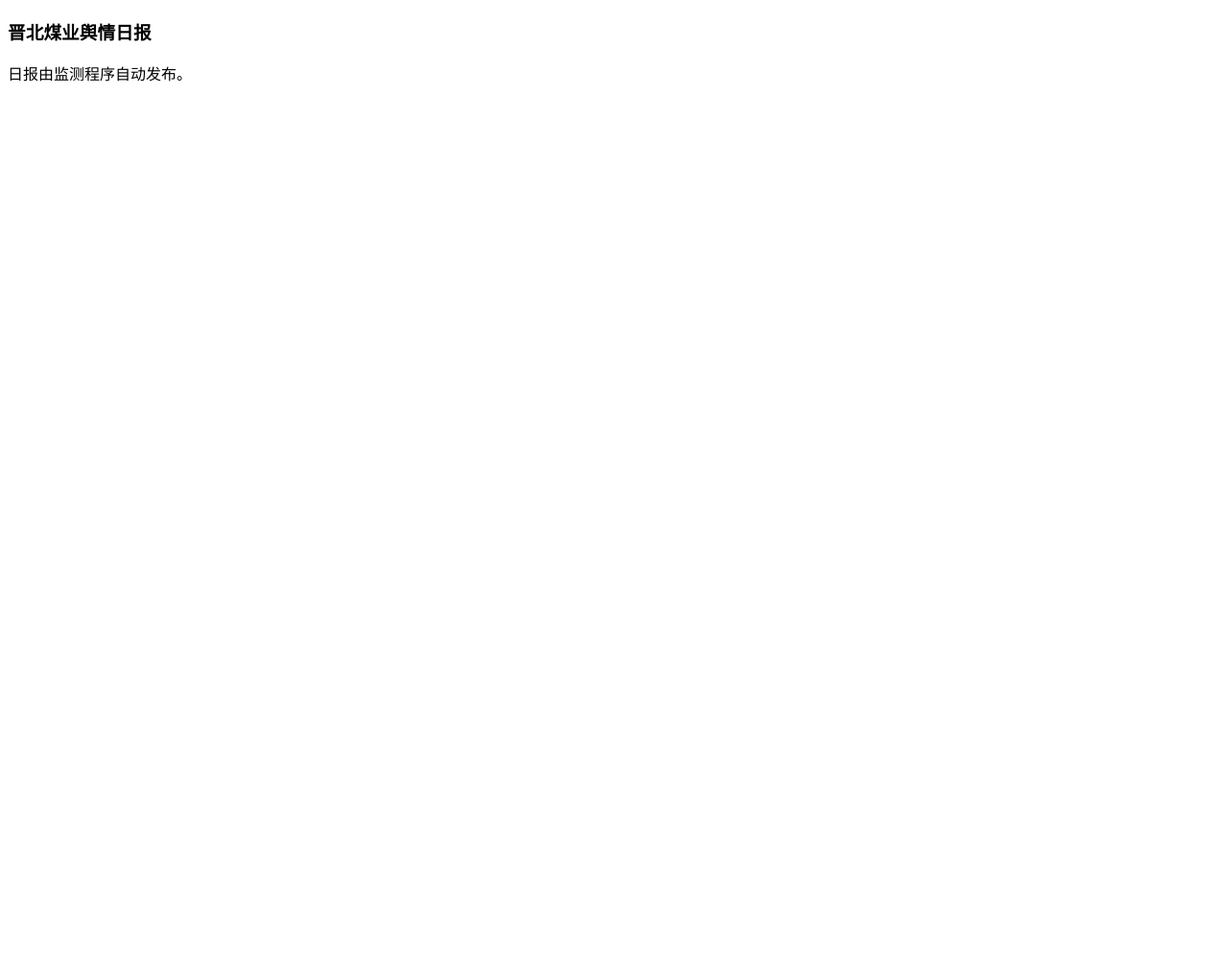
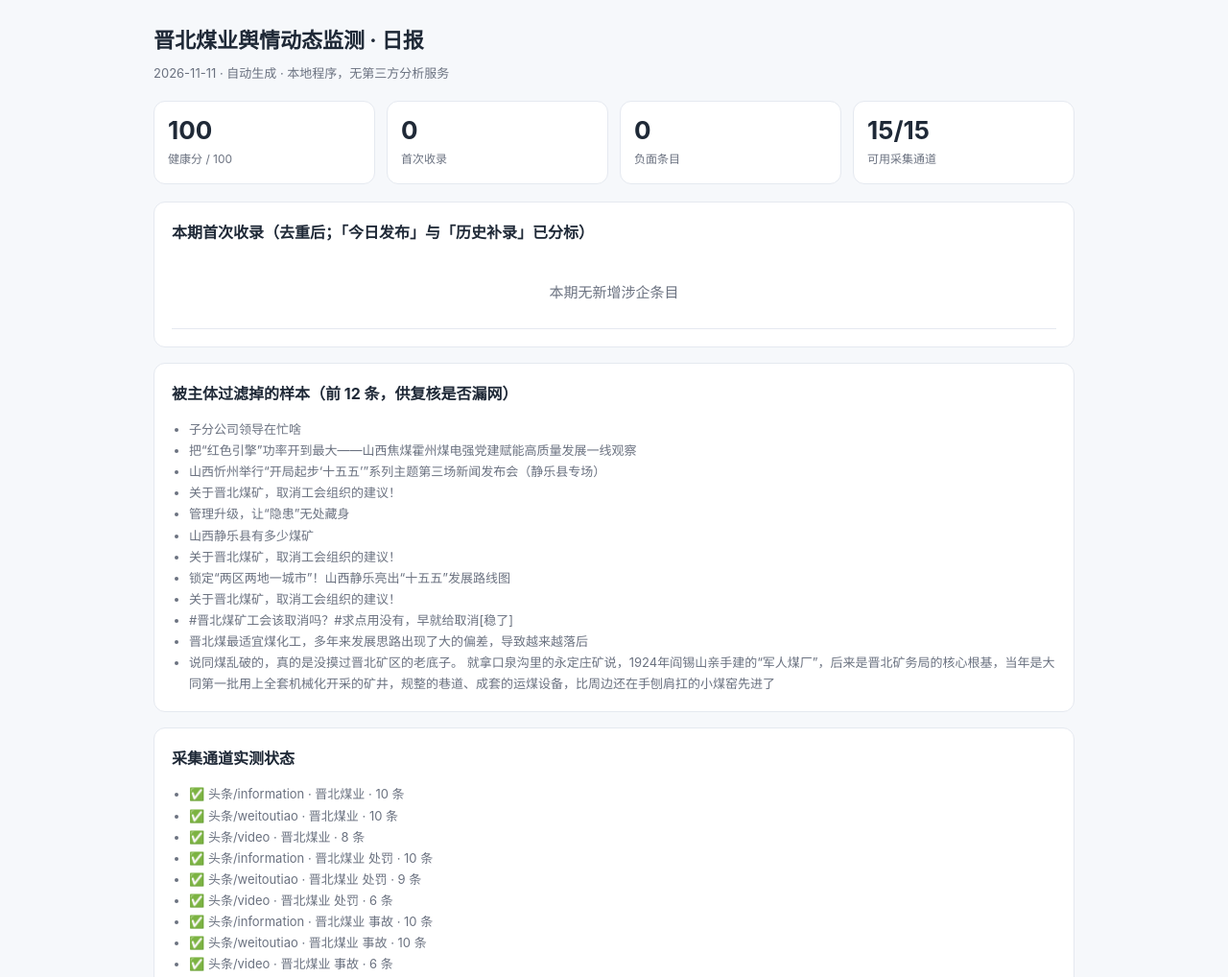
Before and after one commit to GIACGOOD/pom-jinbei-report, a plain HTML site: page index.html in a window 1280 px wide. Shown: the top 1018 px of the page at 96% size. Before the commit the page ends 800 px from the top, so only its background shows below. Drawn offline with Linux system fonts and the light colour scheme.

Commit message:
report index.html

```diff
--- a/index.html
+++ b/index.html
@@ -1 +1,34 @@
-<!doctype html><meta charset="utf-8"><title>晋北煤业舆情日报</title><h3>晋北煤业舆情日报</h3><p>日报由监测程序自动发布。</p>
+<!DOCTYPE html><html lang="zh-CN"><head><meta charset="utf-8">
+<meta name="viewport" content="width=device-width,initial-scale=1">
+<title>晋北煤业舆情日报 2026-11-11</title>
+<style>
+:root{--bg:#f6f8fb;--card:#fff;--ink:#1f2937;--sub:#6b7280;--line:#e5e9f0}
+*{box-sizing:border-box}body{margin:0;padding:24px;background:var(--bg);color:var(--ink);
+font:15px/1.7 -apple-system,"Segoe UI","Microsoft YaHei",sans-serif}
+.wrap{max-width:960px;margin:0 auto}h1{font-size:22px;margin:0 0 4px}
+.date{color:var(--sub);font-size:13px;margin-bottom:18px}
+.grid{display:grid;grid-template-columns:repeat(4,1fr);gap:12px;margin-bottom:18px}
+.kpi{background:var(--card);border:1px solid var(--line);border-radius:12px;padding:14px}
+.kpi b{display:block;font-size:26px;line-height:1.2}.kpi span{color:var(--sub);font-size:12px}
+.card{background:var(--card);border:1px solid var(--line);border-radius:12px;padding:18px;margin-bottom:16px}
+h2{font-size:16px;margin:0 0 12px}table{width:100%;border-collapse:collapse}
+td{border-bottom:1px solid var(--line);padding:10px 8px;vertical-align:top}
+td:first-child{width:48px}td:last-child{width:80px;white-space:nowrap}
+.sub{color:var(--sub);font-size:12px;margin-top:3px}.empty{color:var(--sub);text-align:center;padding:24px}
+.tag{display:inline-block;font-size:11px;padding:1px 6px;border-radius:5px;color:#374151;white-space:nowrap}
+ul{margin:0;padding-left:18px;color:var(--sub);font-size:13px}
+.note{background:#fffbeb;border:1px solid #fcd34d;border-radius:12px;padding:14px;font-size:13px;color:#78350f}
+a{color:#2563eb;text-decoration:none}
+@media(max-width:640px){.grid{grid-template-columns:repeat(2,1fr)}}
+</style></head><body><div class="wrap">
+<h1>晋北煤业舆情动态监测 · 日报</h1><div class="date">2026-11-11 · 自动生成 · 本地程序，无第三方分析服务</div>
+<div class="grid">
+<div class="kpi"><b>100</b><span>健康分 / 100</span></div>
+<div class="kpi"><b>0</b><span>首次收录</span></div>
+<div class="kpi"><b>0</b><span>负面条目</span></div>
+<div class="kpi"><b>15/15</b><span>可用采集通道</span></div></div>
+<div class="card"><h2>本期首次收录（去重后；「今日发布」与「历史补录」已分标）</h2><table><tr><td colspan="3" class="empty">本期无新增涉企条目</td></tr></table></div>
+<div class="card"><h2>被主体过滤掉的样本（前 12 条，供复核是否漏网）</h2><ul><li>子分公司领导在忙啥</li><li>把“红色引擎”功率开到最大——山西焦煤霍州煤电强党建赋能高质量发展一线观察</li><li>山西忻州举行“开局起步‘十五五’”系列主题第三场新闻发布会（静乐县专场）</li><li>关于晋北煤矿，取消工会组织的建议！</li><li>管理升级，让“隐患”无处藏身</li><li>山西静乐县有多少煤矿</li><li>关于晋北煤矿，取消工会组织的建议！</li><li>锁定“两区两地一城市”！山西静乐亮出“十五五”发展路线图</li><li>关于晋北煤矿，取消工会组织的建议！</li><li>#晋北煤矿工会该取消吗？#求点用没有，早就给取消[稳了]</li><li>晋北煤最适宜煤化工，多年来发展思路出现了大的偏差，导致越来越落后</li><li>说同煤乱破的，真的是没摸过晋北矿区的老底子。 就拿口泉沟里的永定庄矿说，1924年阎锡山亲手建的“军人煤厂”，后来是晋北矿务局的核心根基，当年是大同第一批用上全套机械化开采的矿井，规整的巷道、成套的运煤设备，比周边还在手刨肩扛的小煤窑先进了</li></ul></div>
+<div class="card"><h2>采集通道实测状态</h2><ul><li>✅ 头条/information · 晋北煤业 · 10 条 </li><li>✅ 头条/weitoutiao · 晋北煤业 · 10 条 </li><li>✅ 头条/video · 晋北煤业 · 8 条 </li><li>✅ 头条/information · 晋北煤业 处罚 · 10 条 </li><li>✅ 头条/weitoutiao · 晋北煤业 处罚 · 9 条 </li><li>✅ 头条/video · 晋北煤业 处罚 · 6 条 </li><li>✅ 头条/information · 晋北煤业 事故 · 10 条 </li><li>✅ 头条/weitoutiao · 晋北煤业 事故 · 10 条 </li><li>✅ 头条/video · 晋北煤业 事故 · 6 条 </li><li>✅ 头条/information · 山浪矿 · 10 条 </li><li>✅ 头条/weitoutiao · 山浪矿 · 9 条 </li><li>✅ 头条/video · 山浪矿 · 9 条 </li><li>✅ 头条/information · 霍州煤电 晋北煤业 · 10 条 </li><li>✅ 头条/weitoutiao · 霍州煤电 晋北煤业 · 10 条 </li><li>✅ 头条/video · 霍州煤电 晋北煤业 · 9 条 </li></ul></div>
+<div class="note"><b>数据边界（必读）</b><br>『首次收录』≠『今日发布』：搜索引擎会返回历史旧稿，日报按发布日期标注今日发布 / 历史补录 / 日期未知；仅『今日发布』与『日期未知』的高危条目触发即时告警。 本程序只覆盖公开可检索的免登录通道。微博 / 抖音 / 小红书 / B站 / 知乎 / V2EX / X 的免登录接口实测不可用，社交侧『无声量』只代表公开可检索部分，不等于全网无舆情。风险等级为关键词规则判定，不是事实认定；命中负面词需人工打开原文核实后再对外表态。健康分为本程序内部趋势口径，与一次性静态报告的互动量加权口径不可直接比较。</div>
+</div></body></html>
```
